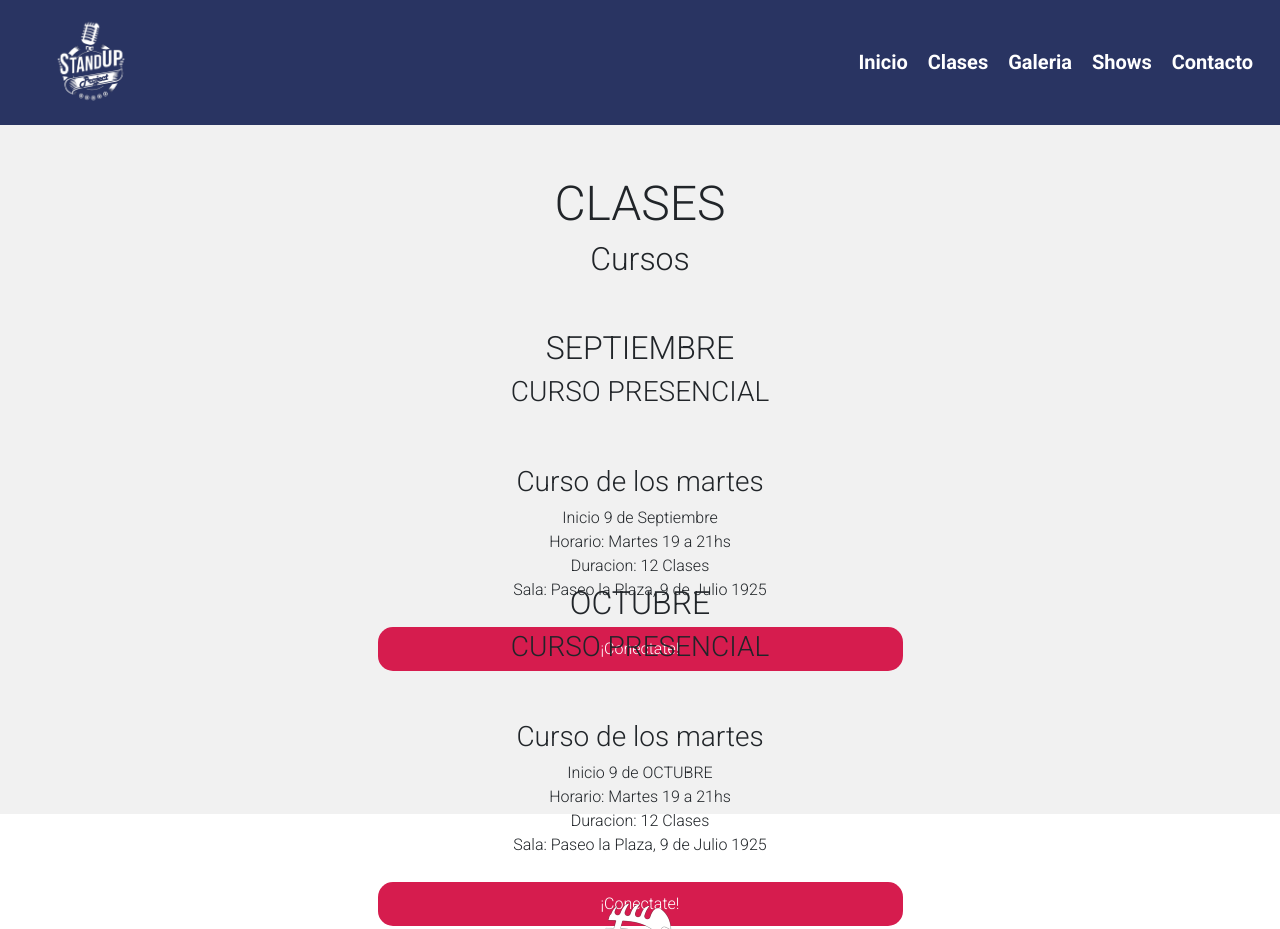
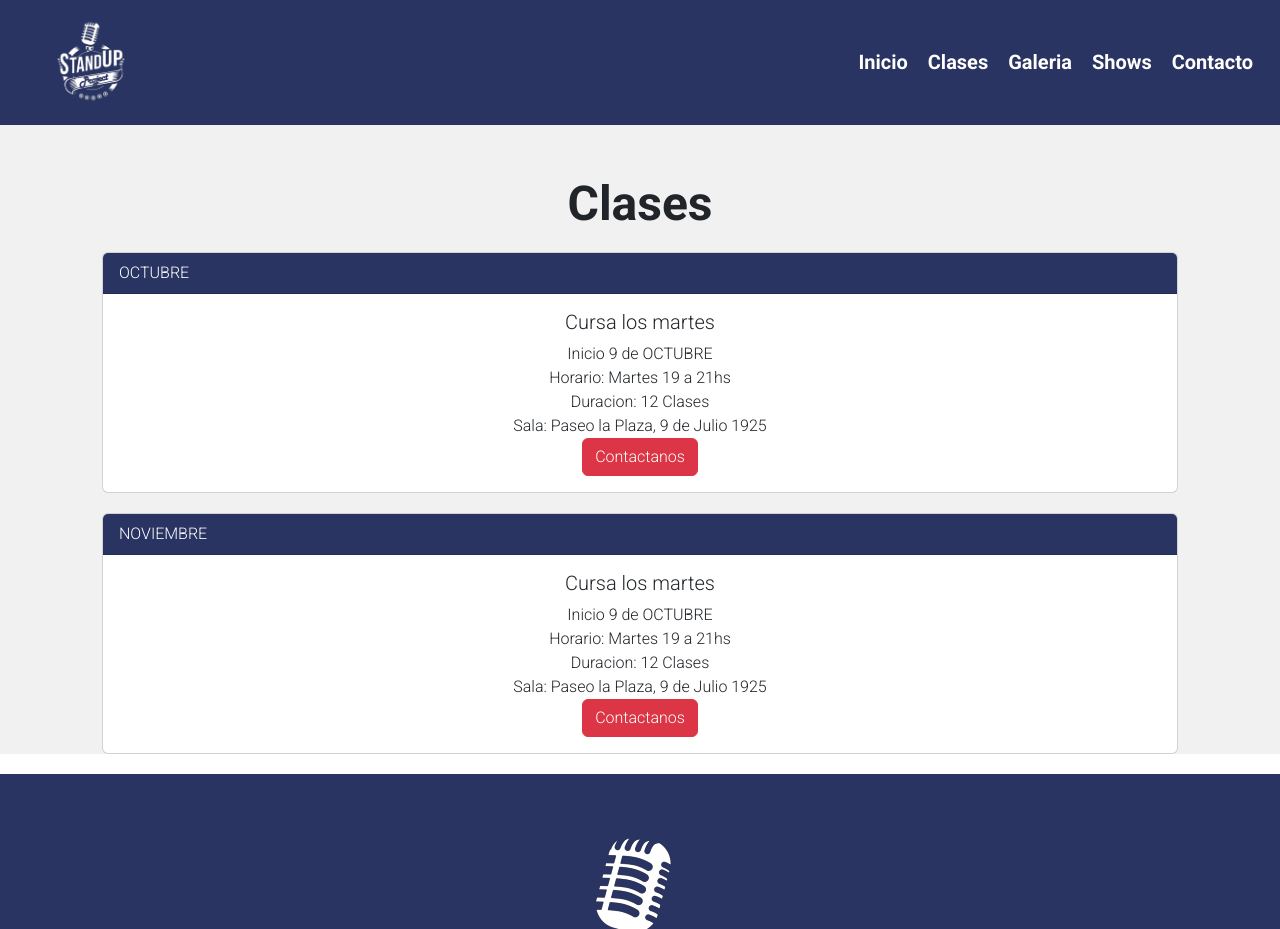
Before and after one commit to FedericoSannazzaro/proyecto-final-2da-entrega, a plain HTML site: page pages/clases.html in a window 1280 px wide. Shown: the top 929 px of the page. Drawn offline with nearby package versions, Linux system fonts and the light colour scheme.

Commit message:
cambio en page clases, contacto

```diff
--- a/css/style.css
+++ b/css/style.css
@@ -9,6 +9,7 @@
         list-style: none;
         box-sizing: border-box;
     }
+
     /* HEADER */
 
     header {
@@ -62,6 +63,9 @@
     main {
         background-color: #f1f1f1;
     }
+    h1{
+        font-weight: bold;
+    }
 
     .banner {
         width: 100%;
@@ -100,46 +104,17 @@
 
     /* CLASES/CURSOS */
 
-    .contenedorClases {
-        display: flex;
-        flex-wrap: wrap;
-        justify-content: space-around;
-        margin-top: 25px;
-        margin-bottom: 25px;
-        list-style: none;
+    .clasesMain .card{
+        text-align: center;
+        margin: 20px;
     }
 
-    .clases {
-        text-align: center;
-        width: 750px;
-        height: 250px;
-        padding: 25px;
-        /* border: #D61C4E solid 3px; */
-        margin-bottom: 5px;
-        display: flex;
-        flex-direction: column;
-        align-items: center;
-        border-radius: 30px;
-
+    .clasesMain .card-header{
+        text-align: start;
+        background-color: #293462;
+        color: white;
     }
 
-
-    .contenedorClases .clases .contBtnConectar {
-        text-align: center;
-        width: 75%;
-    }
-
-    .contenedorClases .clases .contBtnConectar .btnConectar {
-        font-size: bold 25px;
-        background-color: #D61C4E;
-        color: white;
-        width: 100%;
-        margin-top: 25px;
-        padding: 10px;
-        border-radius: 15px;
-        cursor: pointer;
-        border: none;
-    }
 
     /* SHOWS */
 
@@ -207,17 +182,15 @@
     .contContacto {
         background-color: #293462;
         padding: 10px;
-        /* display: flex; */
-        flex-direction: column;
         width: 33.33vw;
         margin: 0 auto;
-        /* flex-wrap: nowrap; */
         align-items: center;
         text-align: center;
         color: white;
         font-size: 0.8rem;
-        /* border: solid; */
         border-radius: 3px;
+        margin-bottom: 10px;
+        margin-top: 10px;
     }
 
     .contContacto label {
@@ -225,10 +198,11 @@
         margin-bottom: 5px;
         font-size: 1.0rem;
         font-weight: bold;
+        text-align: left;
     }
 
     .contContacto input {
-        text-align: center;
+        /* text-align: center; */
         width: 25vw;
     }
 
@@ -236,10 +210,6 @@
         text-align: center;
         width: 25vw;
     }
-
-    /* .contContacto label {
-    margin-left: 50px;
-    } */
 
     .contContacto .btnEnviar {
         margin: 25px;
@@ -272,6 +242,13 @@
         position: relative;
     }
 
+    .sombra {
+        float:left;
+        background-color:#FEB139;
+        margin: 10px;
+      }
+
+
     /* FOOTER */
 
     footer {
@@ -279,6 +256,7 @@
         font-size: 15px;
         font-weight: bolder;
         padding: 15px;
+        background-color: #293462;
     }
 
     footer .listFooter {
@@ -290,6 +268,10 @@
     footer .listFooter .logoRed {
         margin: 25px 25px 25px;
 
+    }
+
+    footer p{
+        color: #f1f1f1;
     }
 
     /* MEDIA QUERYS */
@@ -325,15 +307,17 @@
         }
 
         .contContacto input {
-            text-align: center;
             width: 75vw;
         }
 
         .contContacto textarea {
-            text-align: center;
             width: 75vw;
         }
 
+
+        .contContacto .nombre{
+            text-align: left;
+        }
 
         .textPrinContacto {
             display: none;
@@ -354,4 +338,9 @@
             justify-content: space-between;
         }
 
+        .gridContainer img:hover{
+            transform: scale(1.15);
+            position: relative;
+        }
+
     }
--- a/pages/clases.html
+++ b/pages/clases.html
@@ -5,7 +5,8 @@
     <meta charset="UTF-8">
     <meta http-equiv="X-UA-Compatible" content="IE=edge">
     <meta name="viewport" content="width=device-width, initial-scale=1.0">
-    <link href="https://cdn.jsdelivr.net/npm/bootstrap@5.2.0/dist/css/bootstrap.min.css" rel="stylesheet" integrity="sha384-gH2yIJqKdNHPEq0n4Mqa/HGKIhSkIHeL5AyhkYV8i59U5AR6csBvApHHNl/vI1Bx" crossorigin="anonymous">
+    <link href="https://cdn.jsdelivr.net/npm/bootstrap@5.2.0/dist/css/bootstrap.min.css" rel="stylesheet"
+        integrity="sha384-gH2yIJqKdNHPEq0n4Mqa/HGKIhSkIHeL5AyhkYV8i59U5AR6csBvApHHNl/vI1Bx" crossorigin="anonymous">
     <link rel="stylesheet" href="../css/style.css">
     <title>Stand UP</title>
 </head>
@@ -15,10 +16,11 @@
     <header>
         <nav class="navBar navbar navbar-expand-lg navbar-dark">
             <div class="container-fluid">
-            <a href="index.html"><img class="logo navbar-brand navBar" src="../images/logo_blanco-removebg-preview.png"
-                alt="logo"></a>
-            <button class="navbar-toggler navbar-ligth" type="button" data-bs-toggle="collapse" data-bs-target="#navbarNav"
-              aria-controls="navbarNav" aria-expanded="false" aria-label="Toggle navigation">
+                <a href="index.html"><img class="logo navbar-brand navBar"
+                        src="../images/logo_blanco-removebg-preview.png" alt="logo"></a>
+                <button class="navbar-toggler navbar-ligth" type="button" data-bs-toggle="collapse"
+                    data-bs-target="#navbarNav" aria-controls="navbarNav" aria-expanded="false"
+                    aria-label="Toggle navigation">
                     <span class="navbar-toggler-icon"></span>
                 </button>
                 <div class="collapse navbar-collapse" id="navbarNav">
@@ -35,49 +37,37 @@
 
     <main>
         <!-- <img class="banner" src="../images/banner-spotify1.png" alt="banner"> -->
-        <h1 class="textPrin">CLASES</h1>
-        <h2 class="textSub"> Cursos</h2>
-        <section>
-            <div class="contenedorClases">
-                <!-- cards -->
-                <div class="clases">
-                    <div class="mesInicio">
-                       <h2>SEPTIEMBRE</h2>
+        <h1 class="textPrin">Clases</h1>
+        <div class="clasesMain container">
+            <div class="card">
+                <div class="card-header">
+                    OCTUBRE
                 </div>
-                    <div class="modalidad">
-                        <h3 class="titulomodalidad">CURSO PRESENCIAL</h3>
-                        <br><br>
-                        <h3 class="diaCurso">Curso de los martes</h3>
-                        <li>Inicio 9 de Septiembre</li>
-                        <li>Horario: Martes 19 a 21hs</li>
-                        <li>Duracion: 12 Clases</li>
-                        <li>Sala: Paseo la Plaza, 9 de Julio 1925</li>
-                    </div>
-                    <div class="contBtnConectar">
-                        <a href="./contacto.html"><button class="btnConectar">¡Conectate!</button></a>
-                    </div>
-                </div>
-
-                <div class="clases">
-                    <div class="mesInicio">
-                        <h2>OCTUBRE</h2>
-                     </div>
-                     <div class="modalidad">
-                         <h3 class="titulomodalidad">CURSO PRESENCIAL</h3>
-                         <br><br>
-                         <h3 class="diaCurso">Curso de los martes</h3>
+                <div class="card-body">
+                    <h5 class="card-title">Cursa los martes</h5>
                     <li>Inicio 9 de OCTUBRE</li>
                     <li>Horario: Martes 19 a 21hs</li>
                     <li>Duracion: 12 Clases</li>
                     <li>Sala: Paseo la Plaza, 9 de Julio 1925</li>
+                    <a href="./contacto.html" class="btn btn-danger">Contactanos</a>
                 </div>
-                     <div class="contBtnConectar">
-                        <a href="./contacto.html"><button class="btnConectar">¡Conectate!</button></a>
+            </div>
+
+            <div class="card">
+                <div class="card-header">
+                    NOVIEMBRE
+                </div>
+                <div class="card-body">
+                    <h5 class="card-title">Cursa los martes</h5>
+                    <li>Inicio 9 de OCTUBRE</li>
+                    <li>Horario: Martes 19 a 21hs</li>
+                    <li>Duracion: 12 Clases</li>
+                    <li>Sala: Paseo la Plaza, 9 de Julio 1925</li>
+                    <a href="./contacto.html" class="btn btn-danger">Contactanos</a>
                 </div>
             </div>
         </div>
-            </div>
-        </section>
+
 
     </main>
 
@@ -103,7 +93,9 @@
 
     </footer>
 
-    <script src="https://cdn.jsdelivr.net/npm/bootstrap@5.2.0/dist/js/bootstrap.bundle.min.js" integrity="sha384-A3rJD856KowSb7dwlZdYEkO39Gagi7vIsF0jrRAoQmDKKtQBHUuLZ9AsSv4jD4Xa" crossorigin="anonymous"></script>
+    <script src="https://cdn.jsdelivr.net/npm/bootstrap@5.2.0/dist/js/bootstrap.bundle.min.js"
+        integrity="sha384-A3rJD856KowSb7dwlZdYEkO39Gagi7vIsF0jrRAoQmDKKtQBHUuLZ9AsSv4jD4Xa"
+        crossorigin="anonymous"></script>
 </body>
 
 </html>
```
Also changed, not shown: pages/contacto.html (+1 -1 lines), pages/galeria.html (+30 -0 lines). Lines whose indentation alone changed are shown as unchanged.
